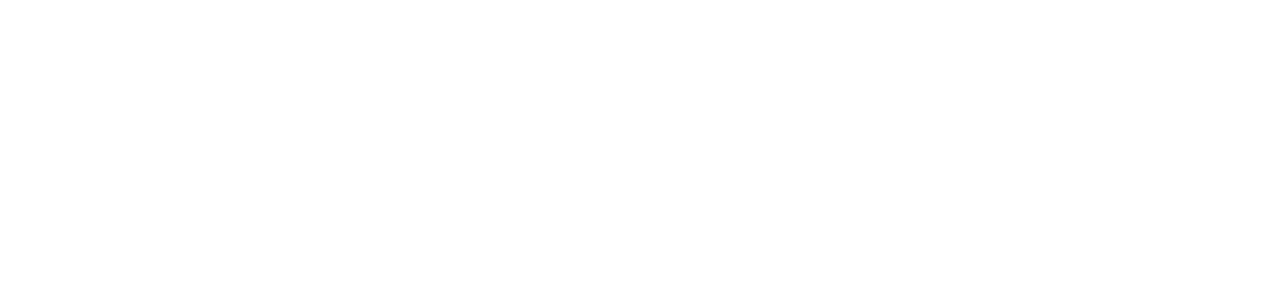
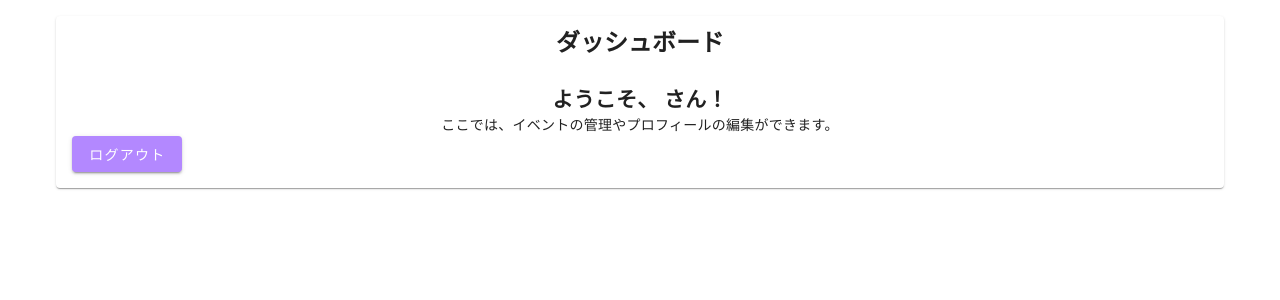
Before and after one commit to rk5155/reunion-app, a Nuxt app: page /dashboard in a window 1280 px wide. Before the commit this address had no page. Shown: the top 300 px of the page. Built offline with nearby package versions, Linux system fonts and the light colour scheme.

Commit message:
ダッシュボードへ遷移

```diff
--- /dev/null
+++ b/pages/dashboard.vue
@@ -0,0 +1,43 @@
+<template>
+  <v-container>
+    <v-card>
+      <v-card-title class="text-h5 text-center font-weight-bold mb-4">
+        ダッシュボード
+      </v-card-title>
+      <v-card-text>
+        <div class="text-center">
+          <h2>ようこそ、{{ user?.email }} さん！</h2>
+          <p>ここでは、イベントの管理やプロフィールの編集ができます。</p>
+        </div>
+        <v-btn color="deep-purple-accent-1" @click="handleLogout">
+          ログアウト
+        </v-btn>
+      </v-card-text>
+    </v-card>
+  </v-container>
+</template>
+
+<script lang="ts" setup>
+import { getAuth, signOut } from 'firebase/auth';
+
+// Firebase Authentication
+const auth = getAuth();
+const user = ref(auth.currentUser);
+console.log('Current User:', user.value);
+
+onMounted(() => {
+  // ユーザー情報を取得
+  user.value = auth.currentUser;
+});
+
+const handleLogout = async () => {
+  try {
+    await signOut(auth);
+    alert('ログアウトしました！');
+    window.location.href = '/login'; // ログインページにリダイレクト
+  } catch (error) {
+    console.error('ログアウトエラー:', error);
+    alert('ログアウトに失敗しました: ' + error.message);
+  }
+};
+</script>
--- a/pages/login.vue
+++ b/pages/login.vue
@@ -28,9 +28,9 @@
 import { getAuth, signInWithEmailAndPassword } from 'firebase/auth';
 import { useFirebase } from '@/composables/useFirebase';
 
-// Firebase アプリを取得
 const { app } = useFirebase();
 const auth = getAuth(app);
+const router = useRouter();
 
 const handleLogin = async (formData: { email: string; password: string }) => {
   try {
@@ -41,6 +41,7 @@ const handleLogin = async (formData: { email: string; password: string }) => {
     );
     console.log('ログイン成功:', userCredential.user);
     alert('ログインに成功しました！');
+    router.push('/dashboard');
   } catch (error) {
     console.error('ログインエラー:', error);
     alert('ログインに失敗しました: ' + error.message);
--- a/pages/register.vue
+++ b/pages/register.vue
@@ -31,6 +31,7 @@ import { useFirebase } from '@/composables/useFirebase';
 // Firebase アプリを取得
 const { app } = useFirebase();
 const auth = getAuth(app);
+const router = useRouter();
 
 const handleSubmit = async (formData: { email: string; password: string }) => {
   try {
@@ -41,6 +42,7 @@ const handleSubmit = async (formData: { email: string; password: string }) => {
     );
     console.log('ユーザー登録成功:', userCredential.user);
     alert('会員登録が完了しました！');
+    router.push('/dashboard'); // ダッシュボードへ遷移
   } catch (error) {
     console.error('ユーザー登録エラー:', error);
     alert('会員登録に失敗しました: ' + error.message);
```
